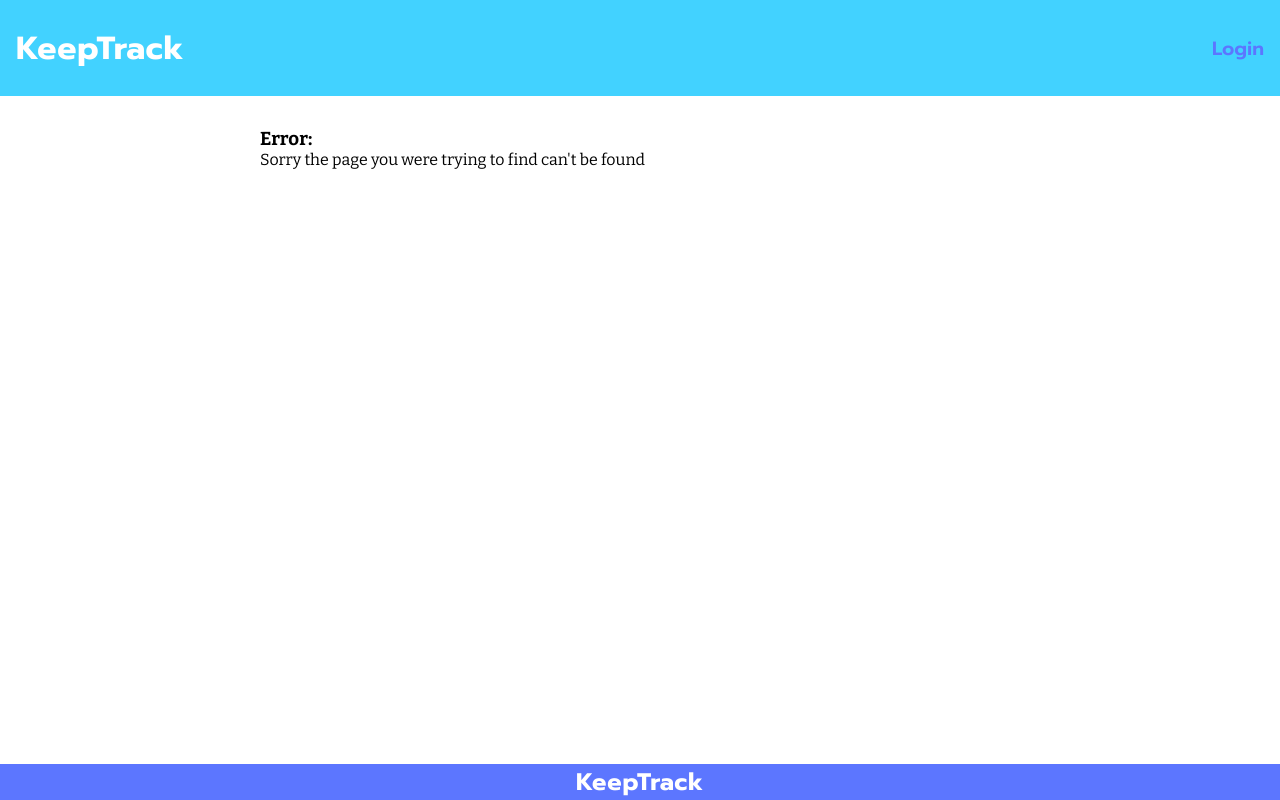
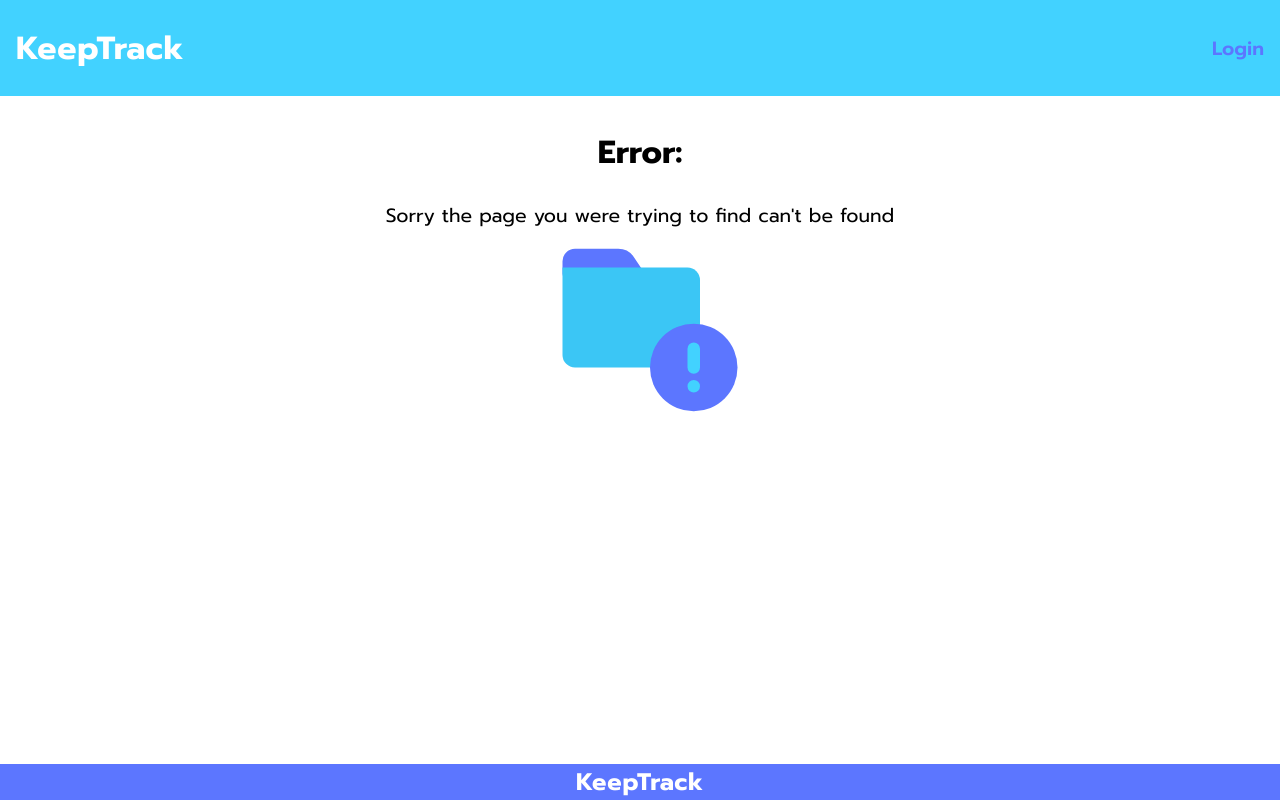
Before and after one commit to Griffinov22/KeepTrack, a React (Create React App) app: page /unauthorized in a window 1280 px wide. Built offline with nearby package versions, Linux system fonts and the light colour scheme.

Commit message:
unathorized page fixing and styling

```diff
--- a/src/css/App.css
+++ b/src/css/App.css
@@ -363,6 +363,25 @@ footer * {
   font-size: 0.8rem;
 }
 
+/* unauthorized page */
+.error-container {
+  text-align: center;
+  font-family: var(--prompt);
+}
+
+.error-header {
+  font-size: 2rem;
+  margin-bottom: 1.5rem;
+}
+.error-desc {
+  font-size: 1.2rem;
+}
+.error-img {
+  width: 70%;
+  max-width: 200px;
+  transform: translateX(5%);
+}
+
 /* unique */
 .descflex {
   margin-block: 2.75rem;
--- a/src/pages/Dashboard.js
+++ b/src/pages/Dashboard.js
@@ -10,7 +10,7 @@ import RedrawDialogs from "../components/dialogs/RedrawDialogs";
 const Dashboard = ({ setLoggedIn }) => {
   const navigate = useNavigate();
   const location = useLocation().state;
-  setLoggedIn(true);
+  const [isLoading, setIsLoading] = useState(true);
 
   const currDate = new Date();
   const currDay = currDate.getDate();
@@ -19,28 +19,18 @@ const Dashboard = ({ setLoggedIn }) => {
 
   const [currSpent, setCurrSpent] = useState(
     Number.parseInt(JSON.parse(window.localStorage.getItem("currDaySpent"))) ||
-      location.data[currYear][currMonth][currDay] ||
       0
   );
 
-  const [currMonthData, setCurrMonthData] = useState(
-    location.data[currYear][currMonth] || {}
-  );
-  const [prevMonthData, setPrevMonthData] = useState(
-    location.data[currYear][currMonth - 1] || {}
-  );
-  const [nextMonthData, setNextMonthData] = useState(
-    location.data[currYear][currMonth + 1] || {}
-  );
+  const [currMonthData, setCurrMonthData] = useState({});
+  const [prevMonthData, setPrevMonthData] = useState({});
+  const [nextMonthData, setNextMonthData] = useState({});
   const [monthlyLimit, setMonthlyLimit] = useState(
     Number.parseInt(JSON.parse(window.localStorage.getItem("monthlyLimit"))) ||
-      location.monthlyLimit ||
       0
   );
   const [dailyLimit, setDailyLimit] = useState(
-    Number.parseInt(JSON.parse(window.localStorage.getItem("dailyLimit"))) ||
-      location.dailyLimit ||
-      0
+    Number.parseInt(JSON.parse(window.localStorage.getItem("dailyLimit"))) || 0
   );
 
   const handleClickModal = (e) => {
@@ -49,6 +39,22 @@ const Dashboard = ({ setLoggedIn }) => {
     if (form) form.reset();
     modal.showModal();
   };
+
+  useEffect(() => {
+    if (!location) {
+      navigate("/unauthorized", { state: { error: "you have not logged in" } });
+    } else {
+      //removes login button from rendering in header
+      setIsLoading(false);
+      setLoggedIn(true);
+      setCurrSpent(location.data[currYear][currMonth][currDay]);
+      setCurrMonthData(location.data[currYear][currMonth]);
+      setPrevMonthData(location.data[currYear][currMonth - 1]);
+      setNextMonthData(location.data[currYear][currMonth + 1]);
+      setMonthlyLimit(location.monthlyLimit);
+      setDailyLimit(location.dailyLimit);
+    }
+  }, []);
 
   useEffect(() => {
     if (!location) {
@@ -117,6 +123,7 @@ const Dashboard = ({ setLoggedIn }) => {
     }
   };
 
+  if (!isLoading)
     return (
       <div className="dashboard-wrapper">
         <div className="flex-row-ends dash-header no-wrap cal-width">
--- a/src/pages/Unauthorized.js
+++ b/src/pages/Unauthorized.js
@@ -7,7 +7,8 @@ const Unauthorized = ({ setLoggedIn }) => {
   const [errorMsg, setErrorMsg] = useState(
     "Sorry the page you were trying to find can't be found"
   );
-  setLoggedIn(false);
+
+  useEffect(() => setLoggedIn(false), []);
 
   useEffect(() => {
     if (location.state !== null) {
@@ -16,9 +17,30 @@ const Unauthorized = ({ setLoggedIn }) => {
   }, [location]);
 
   return (
-    <div>
-      <h3>Error:</h3>
-      <p>{errorMsg}</p>
+    <div className="error-container">
+      <h2 className="error-header">Error:</h2>
+      <p className="error-desc">{errorMsg}</p>
+      <svg
+        viewBox="0 0 32 32"
+        xmlns="http://www.w3.org/2000/svg"
+        className="error-img"
+      >
+        <g data-name="Folder Warning">
+          <path
+            d="m14.83 6.45-1.4-2.11A3 3 0 0 0 10.93 3H4a2 2 0 0 0-2 2v2a1 1 0 0 0 1 1h11a1 1 0 0 0 .88-.53 1 1 0 0 0-.05-1.02Z"
+            fill="#5c76ff"
+          ></path>
+          <path
+            d="M22 6H2v14a2 2 0 0 0 2 2h19a1 1 0 0 0 1-1V8a2 2 0 0 0-2-2Z"
+            fill="#3bc6f5"
+          ></path>
+          <circle cx="23" cy="22" r="7" fill="#5c76ff"></circle>
+          <path
+            d="M23 23a1 1 0 0 1-1-1v-3a1 1 0 0 1 2 0v3a1 1 0 0 1-1 1ZM23 26a1 1 0 0 1 0-2 1 1 0 0 1 1 1 1 1 0 0 1-1 1Z"
+            fill="#42d2ff"
+          ></path>
+        </g>
+      </svg>
     </div>
   );
 };
```
Lines whose indentation alone changed are shown as unchanged.
